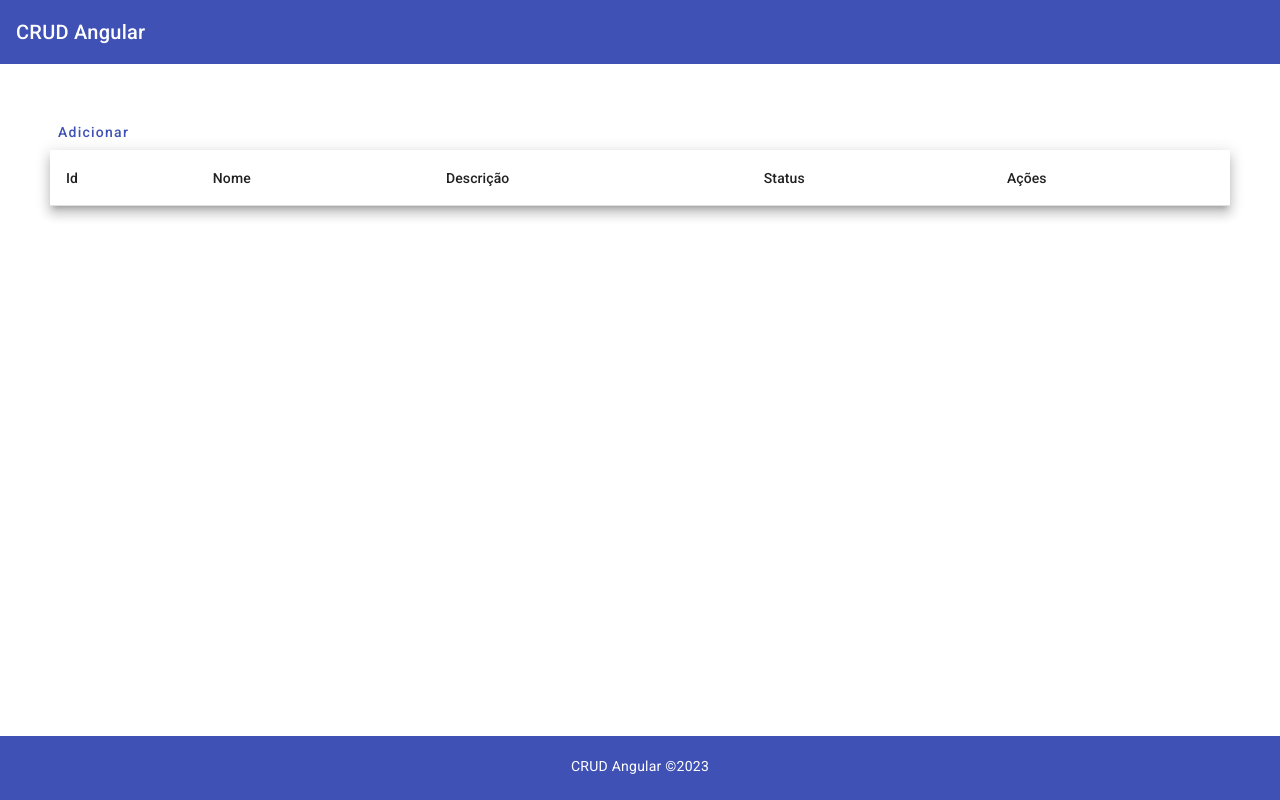
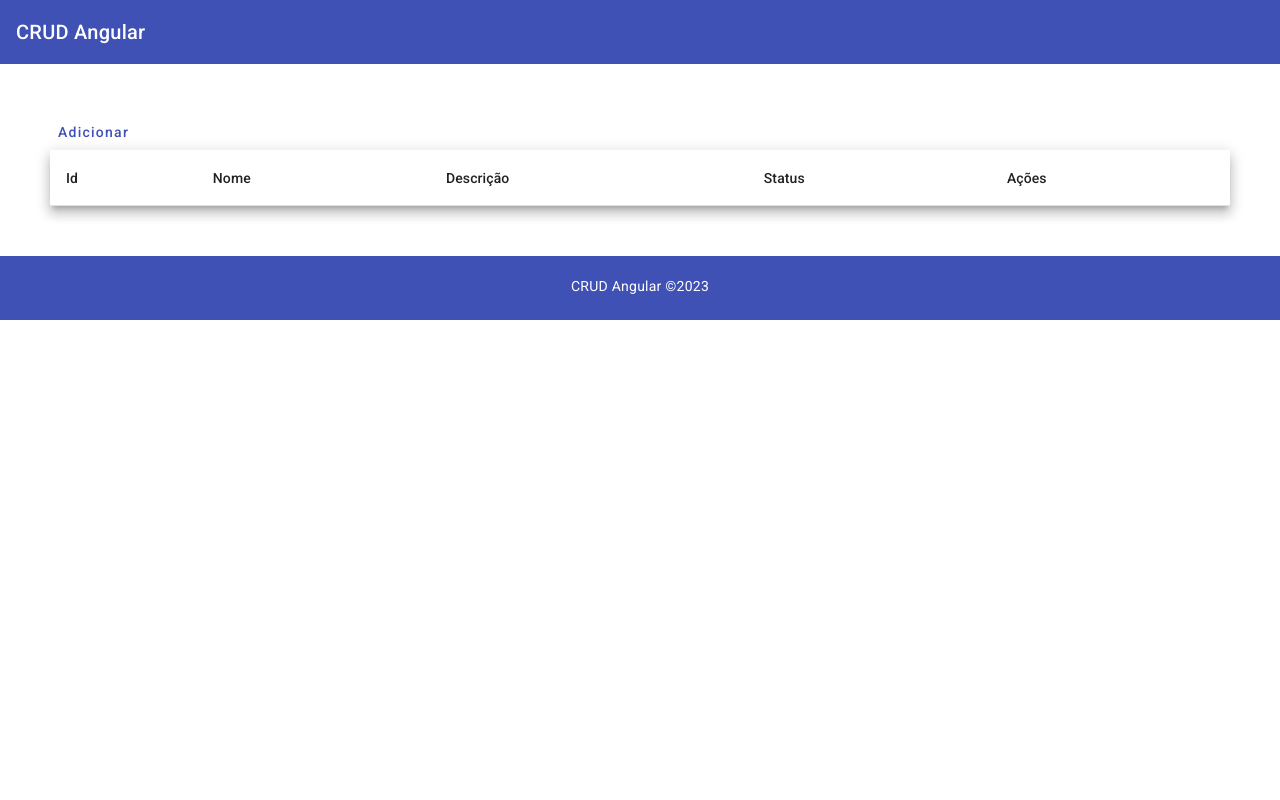
Before and after one commit to PauloDiegoDeOliveira/CRUDANGULAR, an Angular app: page / in a window 1280 px wide. Built offline with nearby package versions, Linux system fonts and the light colour scheme; no server answers.

Commit message:
Footer refatorado

```diff
--- a/src/app/shared/footer/footer.component.scss
+++ b/src/app/shared/footer/footer.component.scss
@@ -4,11 +4,9 @@
     display: flex;
     flex-direction: row-reverse;
     justify-content: center;
-    position: absolute;
-    bottom: 0;
     width: 100%;
     height: 4rem;
-    box-sizing: border-box;
+    margin-top: auto;
 }
 
 .copyright {
--- a/src/styles.scss
+++ b/src/styles.scss
@@ -1,4 +1,8 @@
 /* You can add global styles to this file, and also import other style files */
+
+*{
+    box-sizing: border-box;
+}
 
 html, body { height: 100%; }
 body { margin: 0; font-family: Roboto, "Helvetica Neue", sans-serif; }
```
